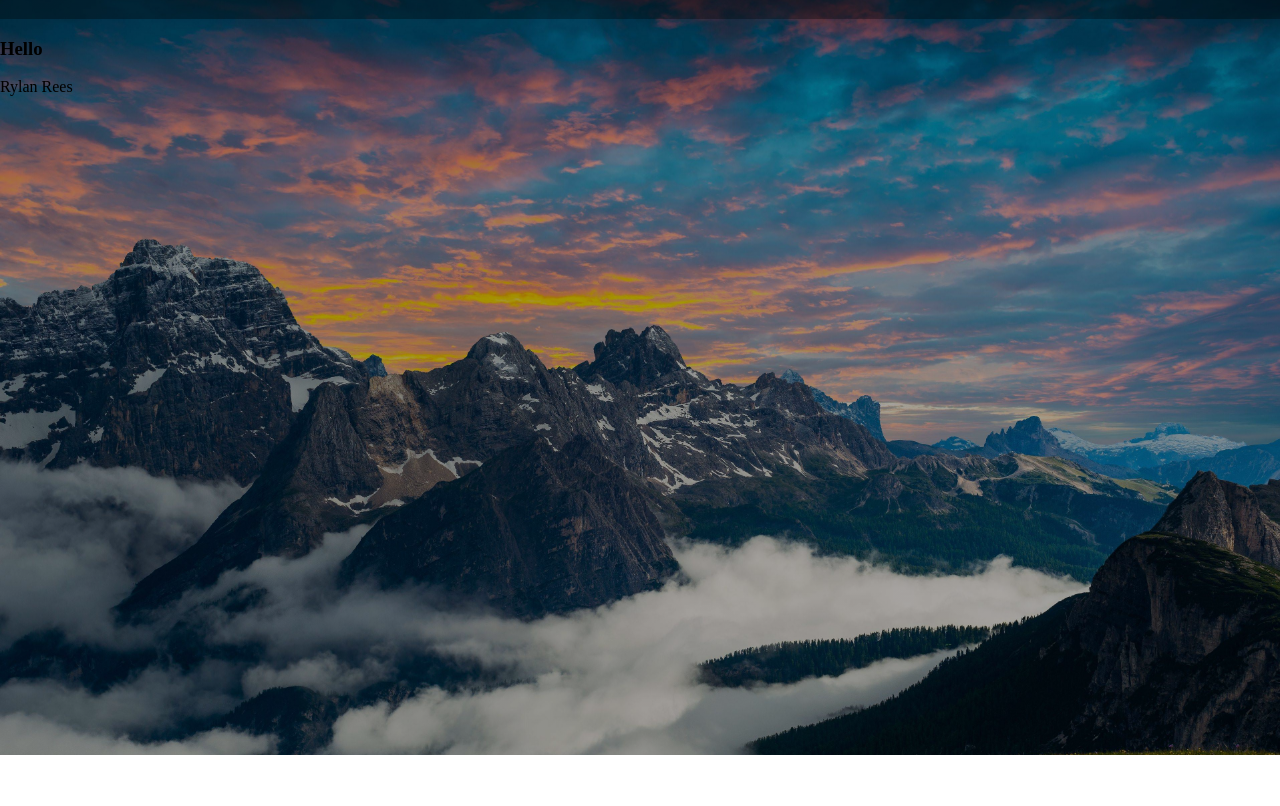
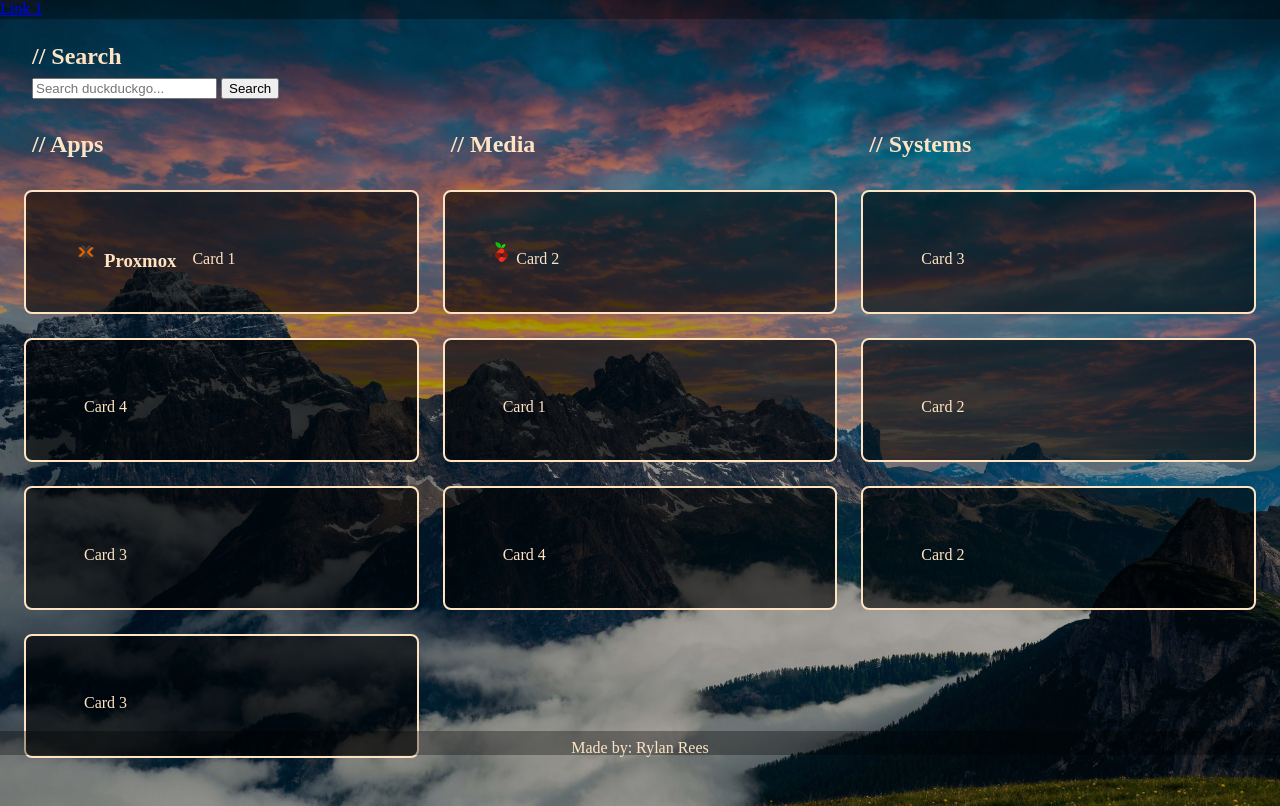
Before and after one commit to MrPants16/homelab, a plain HTML site: page customhomepage/index.html in a window 1280 px wide. Shown: the part 45-851 px from the top of the page. Before the commit the page ends 800 px from the top, so only its background shows below. Drawn offline with Linux system fonts and the light colour scheme.

Commit message:
website for the night

```diff
--- a/customhomepage/css/index.css
+++ b/customhomepage/css/index.css
@@ -1,18 +1,91 @@
 body {
     margin: 0;
-    height: 100vh;
+    min-height: 100vh;
     background:
         linear-gradient(rgba(0, 0, 0, 0.35), rgba(0, 0, 0, 0.35)),
         url("../media/background.jpg") center / cover no-repeat;
+    background-attachment: fixed;
+}
+
+p, h1, h2, h3, h4, h5, h6 {
+    margin: 8px;
+    color: bisque;
 }
 
 .header {
     padding-top: 0;
     margin-top: 0;
+    top: 0;
     background: rgba(0, 0, 0, 0.32);
     height: 8vh;
+    width: 100%;
+    position: fixed;
 }
 
 .header h1 {
     margin: 0;
+    margin-left: 8px;
 }
+
+.subtitle {
+    font-size: medium;
+}
+
+.nav {
+    padding-top: 0.5rem;
+    bottom: 0;
+}
+
+.main {
+    position: relative;
+    padding-top: 8vh;
+    padding-bottom: 3vh;
+}
+
+.search {
+    padding: 1rem 1.5rem;
+    width: 50%;
+    align-items: center;
+    padding-bottom: 0;
+}
+
+.search form {
+    padding-left: 0.5rem;
+}
+
+.footer {
+    background: rgba(0, 0, 0, 0.32);
+    height: 3vh;
+    position: fixed;
+    width: 100%;
+    bottom: 0;
+    text-align: center;
+}
+
+.footer p {
+    color:bisque;
+}
+
+.cards {
+    display: grid;
+    grid-template-columns: repeat(3, 1fr);
+    gap: 1.5rem;
+    padding: 1.5rem;
+}
+
+.column_title {
+
+}
+
+.card {
+    display: flex;
+    height: 2.5vh;
+    background: rgba(0, 0, 0, 0.6);
+    border: 2px solid bisque;
+    padding: 50px;
+    border-radius: 8px;
+}
+
+.card:hover {
+    transition: 0.3s;
+}
--- a/customhomepage/index.html
+++ b/customhomepage/index.html
@@ -11,13 +11,88 @@
 </head>
 <body>
     <div class="header">
-        <h1>Header div</h1>
+        <h1>Network Homepage <span class="subtitle">Pants Network</span></h1>
+        <div class="nav">
+            <a href="http://192.168.1.154:5055/">Link 1</a>
+        </div>
     </div>
-    <main>
-        <h3>Hello</h3>
-    </main>
-    <footer>
-        <p>Rylan Rees</p>
-    </footer>
+    <div class="main">
+        <div class="search">
+            <h2>// Search</h2>
+            <form
+            id="ddg-site-search"
+            action="https://duckduckgo.com/"
+            method="get"
+            target="_blank">
+            <input
+            type="search"
+            name="q"
+            id="ddg-query"
+            placeholder="Search duckduckgo..."
+            aria-label="Search duckduckgo"
+            required/>
+            <button type="submit">Search</button>
+            </form>
+
+            <script>
+            (function () {
+            const form = document.getElementById("ddg-site-search");
+            const input = document.getElementById("ddg-query");
+
+            form.addEventListener("submit", function () {
+            const domain = window.location.hostname;
+            input.value = "site:" + domain + " " + input.value;
+            });
+            })();
+            </script>
+        </div>
+        <div class="cards">
+            <div class="column_title">
+                <h2>// Apps</h2>
+            </div>
+            <div class="column_title">
+                <h2>// Media</h2>
+            </div>
+            <div class="column_title">
+                <h2>// Systems</h2>
+            </div>
+            <div class="card">
+                <img src="media/proxmox.png">
+                <span><h3>Proxmox</h3></span>
+                <p>Card 1</p>
+            </div>
+            <div class="card">
+                <img src="media/pihole.png">
+                <p>Card 2</p>
+            </div>
+            <div class="card">
+                <p>Card 3</p>
+            </div>
+            <div class="card">
+                <p>Card 4</p>
+            </div>
+            <div class="card">
+                <p>Card 1</p>
+            </div>
+            <div class="card">
+                <p>Card 2</p>
+            </div>
+            <div class="card">
+                <p>Card 3</p>
+            </div>
+            <div class="card">
+                <p>Card 4</p>
+            </div>
+            <div class="card">
+                <p>Card 2</p>
+            </div>
+            <div class="card">
+                <p>Card 3</p>
+            </div>
+        </div>
+    </div>
+    <div class="footer">
+        <p>Made by: Rylan Rees</p>
+    </div>
 </body>
 </html>
```
Also changed, not shown: customhomepage/media/pihole.png (added), customhomepage/media/proxmox.png (added).
